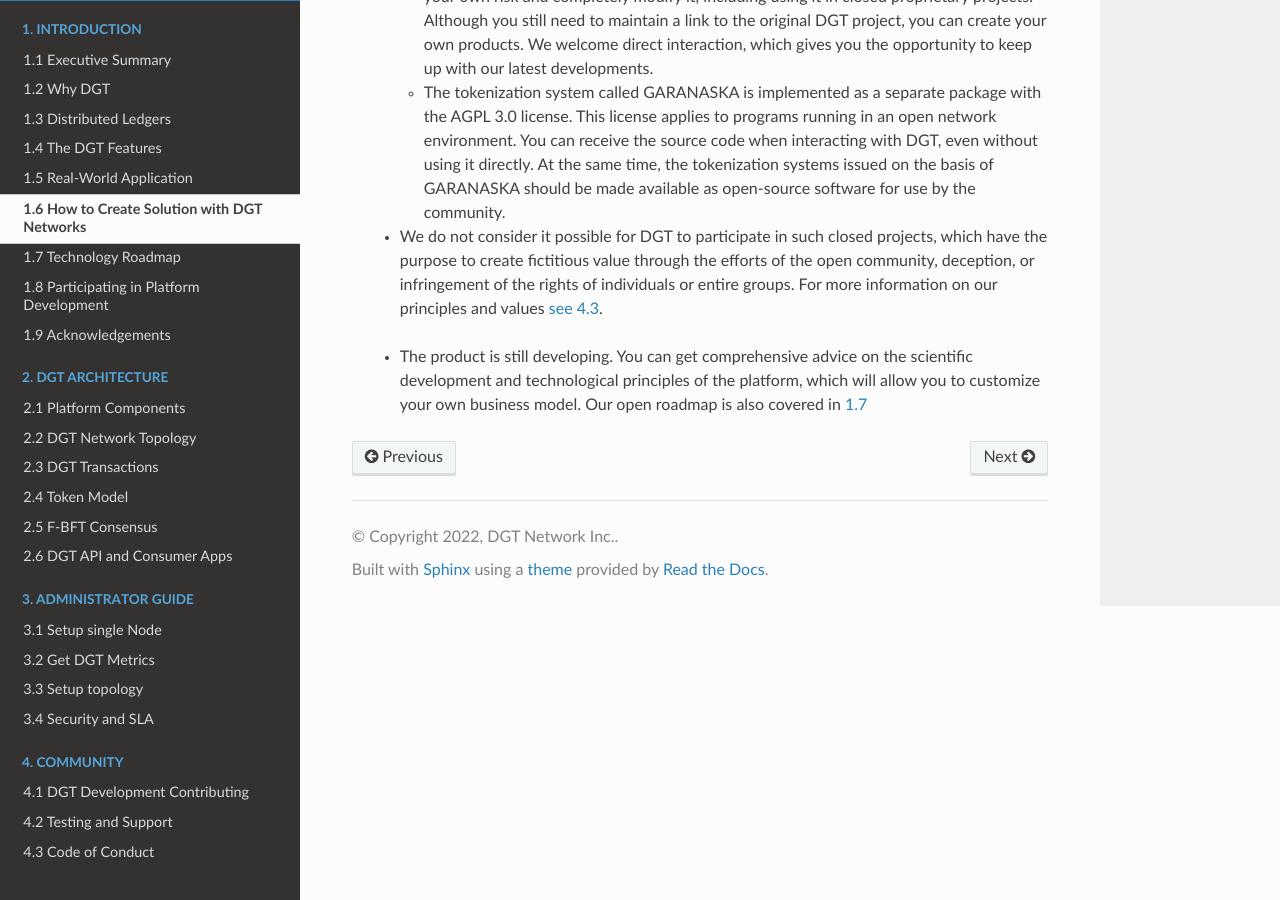
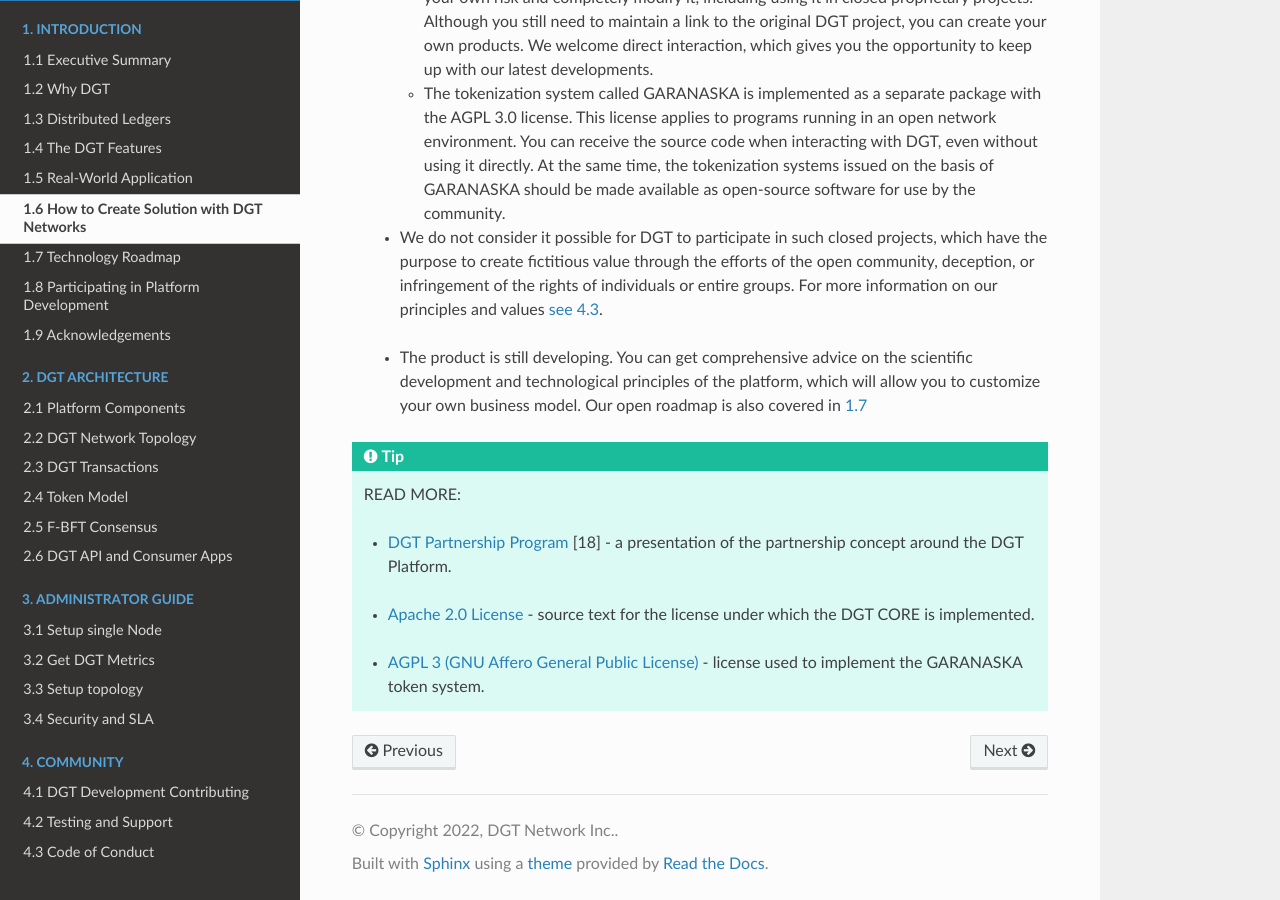
Before and after one commit to DGT-Network/DGT-Matagami, a Sphinx documentation site: the page built from docs/INTRODUCTION/1.6_How_to_Create_Solution_with_DGT_Networks.rst, in a window 1280 px wide and 900 px high, scrolled down 1382 px. Built offline with Sphinx 7.4.7 and the Read the Docs theme 2.0.0, drawn with Linux system fonts in a browser that asks for light colours.

Commit message:
item 1.6 is ready

```diff
--- a/docs/INTRODUCTION/1.1_Executive_Summary.rst
+++ b/docs/INTRODUCTION/1.1_Executive_Summary.rst
@@ -32,7 +32,7 @@ The platform is designed to solve the following application objectives:
 
 •	design and development of a data network.
 
-The system is available under open licenses (Apache 2.0 for the kernel; AGPL for the tokenization system); has a build-in performance monitoring system and special gateways for working with external information systems (such as other blockchains and financial instruments, as well as Enterprise Stack/ERP).
+The system is available under open licenses (Apache 2.0 for the Core; AGPL for the tokenization system); has a build-in performance monitoring system and special gateways for working with external information systems (such as other blockchains and financial instruments, as well as Enterprise Stack/ERP).
 
 .. tip:: READ MORE:
 
--- a/docs/INTRODUCTION/1.6_How_to_Create_Solution_with_DGT_Networks.rst
+++ b/docs/INTRODUCTION/1.6_How_to_Create_Solution_with_DGT_Networks.rst
@@ -23,3 +23,17 @@ When participating in the use or development of DGT, you should consider the fol
     •	The product is still developing. You can get comprehensive advice on the scientific development and technological principles of the platform, which will allow you to customize your own business model. Our open roadmap is also covered in `1.7`_
 
     .. _1.7: 1.7_Technology_Roadmap.html
+
+.. tip:: READ MORE:
+
+    •	`DGT Partnership Program`_ [18] - a presentation of the partnership concept around the DGT Platform.
+
+    .. _DGT Partnership Program: https://dgt.world/coming-soon.html
+
+    •	`Apache 2.0 License`_ - source text for the license under which the DGT CORE is implemented.
+
+    .. _Apache 2.0 License: http://www.apache.org/licenses/LICENSE-2.0
+
+    •	`AGPL 3 (GNU Affero General Public License)`_ - license used to implement the GARANASKA token system.
+
+    .. _AGPL 3 (GNU Affero General Public License): https://www.gnu.org/licenses/agpl-3.0.en.html
```
Also changed, not shown: docs/images/table_3_02.PNG, 2 other files.
